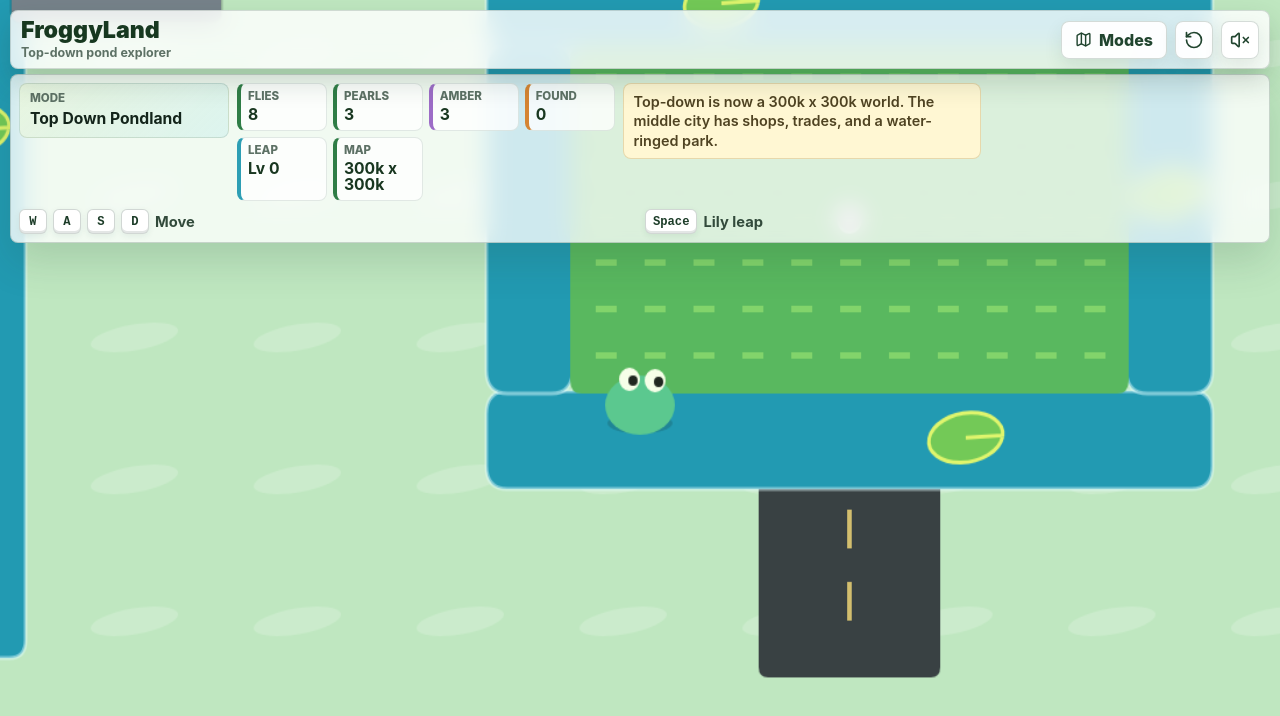
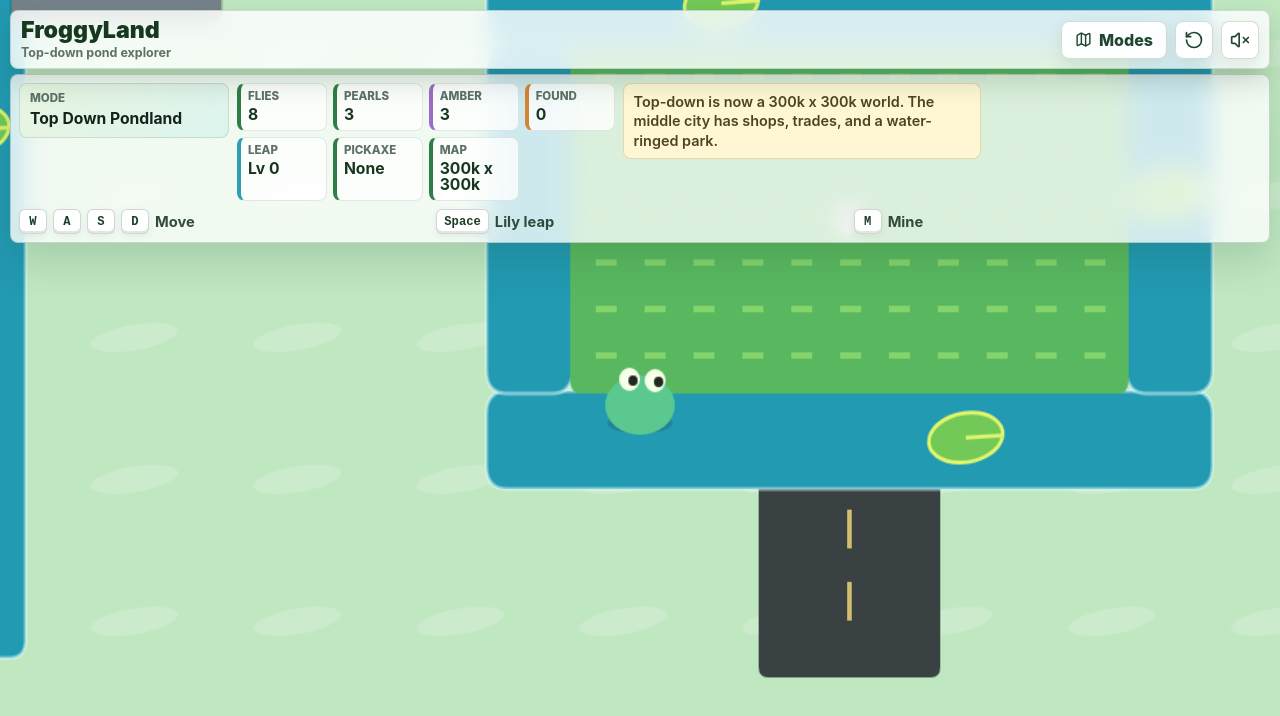
Before and after one commit to SillyWaffle-4/FroggyLand, a React (Vite) app: page / in a window 1280 px wide. Both pictures are taken after a click on the button 966 px from the left and 629 px from the top of the page. Shown: the top 716 px of the page. Built offline with nearby package versions, Linux system fonts and the light colour scheme.

Commit message:
Add top-down pickaxe mining

```diff
--- a/src/TopDownGame.jsx
+++ b/src/TopDownGame.jsx
@@ -3,8 +3,11 @@ import { MAX_DT, TARGET_FRAME_MS, VIEW_HEIGHT, VIEW_WIDTH, keys } from "./game/c
 import {
   createTopDownState,
   drawTopDownGame,
+  findNearbyMineableWall,
   findNearbyTopDownPlace,
+  getCurrentPickaxe,
   interactTopDownPlace,
+  mineNearbyWall,
   updateTopDownGame,
 } from "./game/topDownMode.js";
 
@@ -27,6 +30,14 @@ export function TopDownGame({ soundOn }) {
         event.preventDefault();
         if (!event.repeat) {
           interactTopDownPlace(stateRef.current, soundOnRef.current);
+          setHud(makeTopDownHud(stateRef.current));
+        }
+        return;
+      }
+      if (event.code === "KeyM") {
+        event.preventDefault();
+        if (!event.repeat) {
+          mineNearbyWall(stateRef.current, soundOnRef.current);
           setHud(makeTopDownHud(stateRef.current));
         }
         return;
@@ -151,10 +162,12 @@ export function TopDownGame({ soundOn }) {
           <div><span>Amber</span><strong>{hud.amber}</strong></div>
           <div><span>Found</span><strong>{hud.discovered}</strong></div>
           <div><span>Leap</span><strong>{hud.leapReady}</strong></div>
+          <div><span>Pickaxe</span><strong>{hud.pickaxeName}</strong></div>
           <div><span>Map</span><strong>{hud.mapSize}</strong></div>
         </div>
+        {(hud.canInteract || hud.canMine) && (
+          <div className="action-grid">
             {hud.canInteract && (
-          <div className="action-grid">
               <button
                 type="button"
                 className="panel-button"
@@ -165,6 +178,19 @@ export function TopDownGame({ soundOn }) {
               >
                 Use {hud.nearbyPlaceName}
               </button>
+            )}
+            {hud.canMine && (
+              <button
+                type="button"
+                className="panel-button"
+                onClick={() => {
+                  mineNearbyWall(stateRef.current, soundOnRef.current);
+                  setHud(makeTopDownHud(stateRef.current));
+                }}
+              >
+                Mine Wall
+              </button>
+            )}
           </div>
         )}
         <p className="notice">{hud.notice}</p>
@@ -172,6 +198,7 @@ export function TopDownGame({ soundOn }) {
           <span><kbd>W</kbd><kbd>A</kbd><kbd>S</kbd><kbd>D</kbd> Move</span>
           <span><kbd>Space</kbd> Lily leap</span>
           {hud.canInteract && <span><kbd>E</kbd> Shop</span>}
+          <span><kbd>M</kbd> Mine</span>
         </div>
       </aside>
     </section>
@@ -180,6 +207,7 @@ export function TopDownGame({ soundOn }) {
 
 function makeTopDownHud(state) {
   const nearbyPlace = findNearbyTopDownPlace(state);
+  const pickaxe = getCurrentPickaxe(state);
   return {
     score: state.score,
     pearls: state.pearls,
@@ -187,8 +215,10 @@ function makeTopDownHud(state) {
     discovered: state.discoveredStructures.size,
     mapSize: `${Math.round(state.worldSize / 1000)}k x ${Math.round(state.worldSize / 1000)}k`,
     leapReady: state.leapTimer > 0 ? "Jumping" : state.lilyBoostTimer > 0 ? "Ready" : `Lv ${state.leapUpgrade}`,
+    pickaxeName: pickaxe.tier > 0 ? pickaxe.material : "None",
     notice: state.notice,
     canInteract: Boolean(nearbyPlace),
     nearbyPlaceName: nearbyPlace?.name ?? "Shop",
+    canMine: Boolean(findNearbyMineableWall(state)),
   };
 }
--- a/src/game/procedural.js
+++ b/src/game/procedural.js
@@ -49,6 +49,13 @@ function clampToWorld(value, size) {
   return Math.max(48, Math.min(TOP_DOWN_WORLD_SIZE - size - 48, value));
 }
 
+function chooseWallMaterial(next) {
+  const roll = next();
+  if (roll > 0.88) return "crystal";
+  if (roll > 0.58) return "stone";
+  return "clay";
+}
+
 export function generateTopDownChunk(chunkX, chunkY, seed = 911) {
   const chunkRect = {
     x: chunkX * TOP_DOWN_CHUNK_SIZE,
@@ -85,11 +92,13 @@ export function generateTopDownChunk(chunkX, chunkY, seed = 911) {
     const wall = {
       id: `wall-${chunkX}-${chunkY}-${i}`,
       type: "wall",
+      material: chooseWallMaterial(next),
       x: clampToWorld(baseX + 120 + Math.floor(next() * (TOP_DOWN_CHUNK_SIZE - w - 200)), w),
       y: clampToWorld(baseY + 120 + Math.floor(next() * (TOP_DOWN_CHUNK_SIZE - h - 200)), h),
       w,
       h,
       color: next() > 0.45 ? "#6f7b75" : "#8b8172",
+      mineable: true,
     };
     walls.push(wall);
 
--- a/src/game/topDownMode.js
+++ b/src/game/topDownMode.js
@@ -10,6 +10,22 @@ const LEAP_DURATION = 0.72;
 const LEAP_SPEED_MULTIPLIER = 1.45;
 const ACTIVE_MARGIN = 220;
 const CENTER = TOP_DOWN_WORLD_SIZE / 2;
+const MINE_RANGE = 96;
+
+export const PICKAXES = [
+  { tier: 0, id: "none", name: "None", material: "bare hands", costPearls: 0, maxWallTier: 0, hits: Infinity },
+  { tier: 1, id: "reed", name: "Reed Pickaxe", material: "reed", costPearls: 35, maxWallTier: 1, hits: 5 },
+  { tier: 2, id: "stone", name: "Stone Pickaxe", material: "stone", costPearls: 100, maxWallTier: 2, hits: 4 },
+  { tier: 3, id: "amber", name: "Amber Pickaxe", material: "amber", costPearls: 180, costAmber: 12, maxWallTier: 2, hits: 2 },
+  { tier: 4, id: "crystal", name: "Crystal Pickaxe", material: "crystal", costPearls: 300, costAmber: 25, maxWallTier: 3, hits: 2 },
+];
+
+const WALL_MATERIALS = {
+  clay: { name: "Clay Wall", tier: 1, hp: 4, color: "#8b8172", shine: "#b6a78d" },
+  stone: { name: "Stone Wall", tier: 2, hp: 6, color: "#68746d", shine: "#aab4ae" },
+  crystal: { name: "Crystal Wall", tier: 3, hp: 8, color: "#796c9d", shine: "#d9c8ff" },
+  concrete: { name: "Concrete", tier: 99, hp: 999, color: "#76828a", shine: "#c7d0d4" },
+};
 
 const URBAN_FEATURES = makeUrbanFeatures();
 
@@ -24,11 +40,14 @@ export function createTopDownState() {
     score: 8,
     pearls: 3,
     amber: 3,
+    pickaxeTier: 0,
     leapUpgrade: 0,
     leapTimer: 0,
     lilyBoostTimer: 0,
     discoveredStructures: new Set(),
     collectedPickups: new Set(),
+    minedWalls: new Set(),
+    wallDamage: new Map(),
     pointer: { x: frog.x, y: frog.y },
     chunks: new Map(),
     active: emptyActive(),
@@ -129,7 +148,7 @@ function getActiveTopDown(state) {
         state.chunks.set(key, generateTopDownChunk(cx, cy));
       }
       const chunk = state.chunks.get(key);
-      active.walls.push(...chunk.walls);
+      active.walls.push(...chunk.walls.filter((wall) => !state.minedWalls.has(wall.id)));
       active.water.push(...chunk.water);
       active.lilyPads.push(...chunk.lilyPads);
       active.structures.push(...chunk.structures);
@@ -227,6 +246,30 @@ export function findNearbyTopDownPlace(state) {
   }) ?? null;
 }
 
+export function getCurrentPickaxe(state) {
+  return PICKAXES.find((pickaxe) => pickaxe.tier === state.pickaxeTier) ?? PICKAXES[0];
+}
+
+export function findNearbyMineableWall(state) {
+  if (state.pickaxeTier <= 0) return null;
+  let nearest = null;
+  let nearestDistance = Infinity;
+  const frogCenter = { x: state.frog.x, y: state.frog.y };
+  for (const wall of state.active.walls) {
+    if (wall.mineable === false || state.minedWalls.has(wall.id)) continue;
+    const closestX = clamp(frogCenter.x, wall.x, wall.x + wall.w);
+    const closestY = clamp(frogCenter.y, wall.y, wall.y + wall.h);
+    const dx = frogCenter.x - closestX;
+    const dy = frogCenter.y - closestY;
+    const distance = Math.sqrt(dx * dx + dy * dy);
+    if (distance < MINE_RANGE && distance < nearestDistance) {
+      nearest = wall;
+      nearestDistance = distance;
+    }
+  }
+  return nearest;
+}
+
 export function interactTopDownPlace(state, soundOn) {
   const place = findNearbyTopDownPlace(state);
   if (!place) {
@@ -252,6 +295,27 @@ export function interactTopDownPlace(state, soundOn) {
     return true;
   }
 
+  if (place.kind === "pickaxe") {
+    const nextPickaxe = PICKAXES.find((pickaxe) => pickaxe.tier === state.pickaxeTier + 1);
+    if (!nextPickaxe) {
+      setNotice(state, "Pickaxe Shop: you already have the strongest crystal pickaxe.");
+      return false;
+    }
+    const amberCost = nextPickaxe.costAmber ?? 0;
+    if (state.pearls < nextPickaxe.costPearls || state.amber < amberCost) {
+      const amberText = amberCost > 0 ? ` and ${amberCost} amber` : "";
+      setNotice(state, `Pickaxe Shop wants ${nextPickaxe.costPearls} pearls${amberText} for the ${nextPickaxe.name}.`);
+      if (soundOn) beep(160, 0.04);
+      return false;
+    }
+    state.pearls -= nextPickaxe.costPearls;
+    state.amber -= amberCost;
+    state.pickaxeTier = nextPickaxe.tier;
+    setNotice(state, `Bought ${nextPickaxe.name}. Press M near a wall to mine.`);
+    if (soundOn) beep(920, 0.06);
+    return true;
+  }
+
   if (state.score < 4) {
     setNotice(state, "Trading Place wants 4 flies for amber and pearls.");
     if (soundOn) beep(160, 0.04);
@@ -262,6 +326,44 @@ export function interactTopDownPlace(state, soundOn) {
   state.pearls += 1;
   setNotice(state, "Traded 4 flies for 1 amber and 1 pearl.");
   if (soundOn) beep(740, 0.05);
+  return true;
+}
+
+export function mineNearbyWall(state, soundOn) {
+  const pickaxe = getCurrentPickaxe(state);
+  if (pickaxe.tier <= 0) {
+    setNotice(state, "You need to buy a pickaxe before mining walls.");
+    if (soundOn) beep(150, 0.04);
+    return false;
+  }
+
+  const wall = findNearbyMineableWall(state);
+  if (!wall) {
+    setNotice(state, "No mineable wall close enough. Stand beside a generated wall and press M.");
+    return false;
+  }
+
+  const material = WALL_MATERIALS[wall.material ?? "clay"] ?? WALL_MATERIALS.clay;
+  if (pickaxe.maxWallTier < material.tier) {
+    setNotice(state, `${pickaxe.name} cannot mine ${material.name}. Upgrade your pickaxe material.`);
+    if (soundOn) beep(150, 0.04);
+    return false;
+  }
+
+  const damage = (state.wallDamage.get(wall.id) ?? 0) + 1;
+  const requiredHits = Math.max(1, Math.min(material.hp, pickaxe.hits));
+  if (damage >= requiredHits) {
+    state.wallDamage.delete(wall.id);
+    state.minedWalls.add(wall.id);
+    state.active.walls = state.active.walls.filter((item) => item.id !== wall.id);
+    setNotice(state, `${pickaxe.name} mined through a ${material.name}.`);
+    if (soundOn) beep(1040, 0.06);
+    return true;
+  }
+
+  state.wallDamage.set(wall.id, damage);
+  setNotice(state, `${material.name} cracked ${damage}/${requiredHits}.`);
+  if (soundOn) beep(520, 0.04);
   return true;
 }
 
@@ -345,14 +447,31 @@ function drawParks(ctx, state) {
 
 function drawWalls(ctx, state) {
   for (const wall of state.active.walls) {
-    ctx.fillStyle = wall.color ?? "#737c78";
+    const material = WALL_MATERIALS[wall.material ?? "clay"] ?? WALL_MATERIALS.clay;
+    const damage = state.wallDamage.get(wall.id) ?? 0;
+    ctx.fillStyle = material.color ?? wall.color ?? "#737c78";
     roundRect(ctx, wall.x, wall.y, wall.w, wall.h, 8);
     ctx.fill();
-    ctx.fillStyle = "rgba(255,255,255,0.18)";
+    ctx.fillStyle = material.shine ?? "rgba(255,255,255,0.18)";
+    ctx.globalAlpha = 0.32;
     ctx.fillRect(wall.x + 10, wall.y + 9, Math.max(20, wall.w - 20), 10);
+    ctx.globalAlpha = 1;
     ctx.strokeStyle = "rgba(35, 42, 38, 0.22)";
     ctx.lineWidth = 3;
     ctx.stroke();
+    if (damage > 0) {
+      ctx.strokeStyle = "#2d251f";
+      ctx.lineWidth = 3;
+      for (let i = 0; i < damage; i += 1) {
+        const crackX = wall.x + 22 + ((i * 53) % Math.max(24, wall.w - 44));
+        const crackY = wall.y + 18 + ((i * 37) % Math.max(20, wall.h - 36));
+        ctx.beginPath();
+        ctx.moveTo(crackX, crackY);
+        ctx.lineTo(crackX + 18, crackY + 15);
+        ctx.lineTo(crackX + 8, crackY + 30);
+        ctx.stroke();
+      }
+    }
   }
 }
 
@@ -378,6 +497,8 @@ function drawStructures(ctx, state) {
     ctx.globalAlpha = found ? 1 : 0.72;
     if (item.type === "upgradeShop") {
       drawShop(ctx, item, "#9d6cc7", "UP");
+    } else if (item.type === "pickaxeShop") {
+      drawShop(ctx, item, "#6f7b75", "PX");
     } else if (item.type === "tradePost") {
       drawShop(ctx, item, "#d58432", "TR");
     } else if (item.type === "urbanBuilding") {
@@ -541,6 +662,18 @@ function makeUrbanFeatures() {
       talk: "Press E to buy stronger lily leaps for 3 amber and 2 pearls.",
     },
     {
+      id: "pickaxe-shop",
+      type: "pickaxeShop",
+      name: "Pickaxe Shop",
+      kind: "pickaxe",
+      x: cx,
+      y: cy - 382,
+      w: 190,
+      h: 130,
+      fixed: true,
+      talk: "Press E to buy pickaxes. Stone costs 100 pearls and mines tougher walls.",
+    },
+    {
       id: "trading-place",
       type: "tradePost",
       name: "Trading Place",
@@ -566,6 +699,8 @@ function makeUrbanFeatures() {
     w: item.w,
     h: item.h,
     color: item.color,
+    material: "concrete",
+    mineable: false,
   }));
   const lilyPads = [
     { id: "park-pad-north", x: park.x + 130, y: park.y - 34, phase: 0.2 },
--- a/src/main.jsx
+++ b/src/main.jsx
@@ -86,10 +86,10 @@ function ModeMenu({ onSelect }) {
       <div className="menu-copy">
         <div className="menu-kicker">
           <Sparkles size={18} />
-          Random structures, currencies, shops, and big exploration
+          Random structures, currencies, shops, pickaxes, and big exploration
         </div>
         <h1>FroggyLand</h1>
-        <p>Pick how you want to explore: side-scrolling caves and roads, or a huge top-down pond map with shops, water, walls, and lily-pad leaps.</p>
+        <p>Pick how you want to explore: side-scrolling caves and roads, or a huge top-down pond map with shops, water, walls, pickaxes, and lily-pad leaps.</p>
       </div>
       <div className="mode-card-grid">
         <button className="mode-card platform-card" type="button" onClick={() => onSelect("platformer")}>
@@ -100,7 +100,7 @@ function ModeMenu({ onSelect }) {
         <button className="mode-card topdown-card" type="button" onClick={() => onSelect("topdown")}>
           <span className="mode-icon"><Hammer size={28} /></span>
           <strong>Top Down Mode</strong>
-          <span>Roam a scrolling pondland, discover random huts and ruins, collect loot, and use shops.</span>
+          <span>Roam a scrolling pondland, discover random huts and ruins, collect loot, buy pickaxes, and mine walls.</span>
         </button>
       </div>
     </section>
```
Lines whose indentation alone changed are shown as unchanged.
